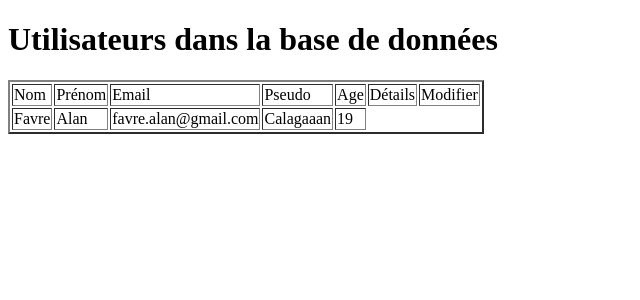
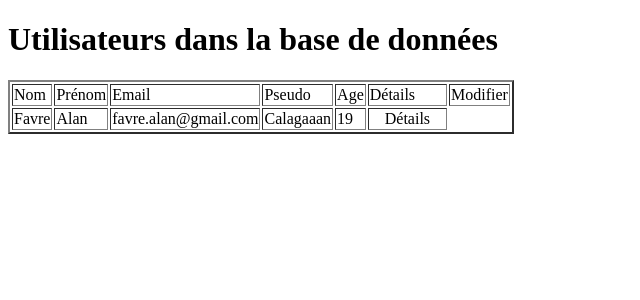
Before and after one commit to Calagaaan/m151admin_af, a PHP site: page /utilisateurs.php in a window 1280 px wide. Shown: the top 300 px of the page, without its empty margins (0-640 px from the left). Run offline with PHP 8.4, Linux system fonts and the light colour scheme; data comes from the database, SQL or seed files in the repository.

Commit message:
Ajout du bouton détails dans le tableau des utilisateurs.
Ajout du get dans l'url lorsque l'on clique sur détails.
Modification du CSS sur a.

```diff
--- a/phpToHtml.php
+++ b/phpToHtml.php
@@ -8,7 +8,7 @@ function buildTable($tableau)
         $from = new DateTime($data['dateNaissance']);
         $to   = new DateTime('today');
 
-        echo '<tr><td>'.$data['nom'].'</td><td>'.$data['prenom'].'</td><td>'.$data['email'].'</td><td>'.$data['pseudo'].'</td><td>'.$from->diff($to)->y.'</td></tr>';
+        echo '<tr><td>'.$data['nom'].'</td><td>'.$data['prenom'].'</td><td>'.$data['email'].'</td><td>'.$data['pseudo'].'</td><td>'.$from->diff($to)->y.'</td><td><a href="utilisateurs.php?id='.$data['idUser'].'">Détails</a></td></tr>';
     }
     echo '</table>';
 }
--- a/style.css
+++ b/style.css
@@ -33,3 +33,14 @@ and open the template in the editor.
     position: absolute;
     left: 230px;
 }
+
+a {
+    padding-left: 15px;
+    padding-right: 15px;
+    text-decoration: none;
+    color: black;
+}
+
+a:hover {
+    color: red;
+}
```
Also changed, not shown: utilisateurs.php (line endings or trailing spaces).
